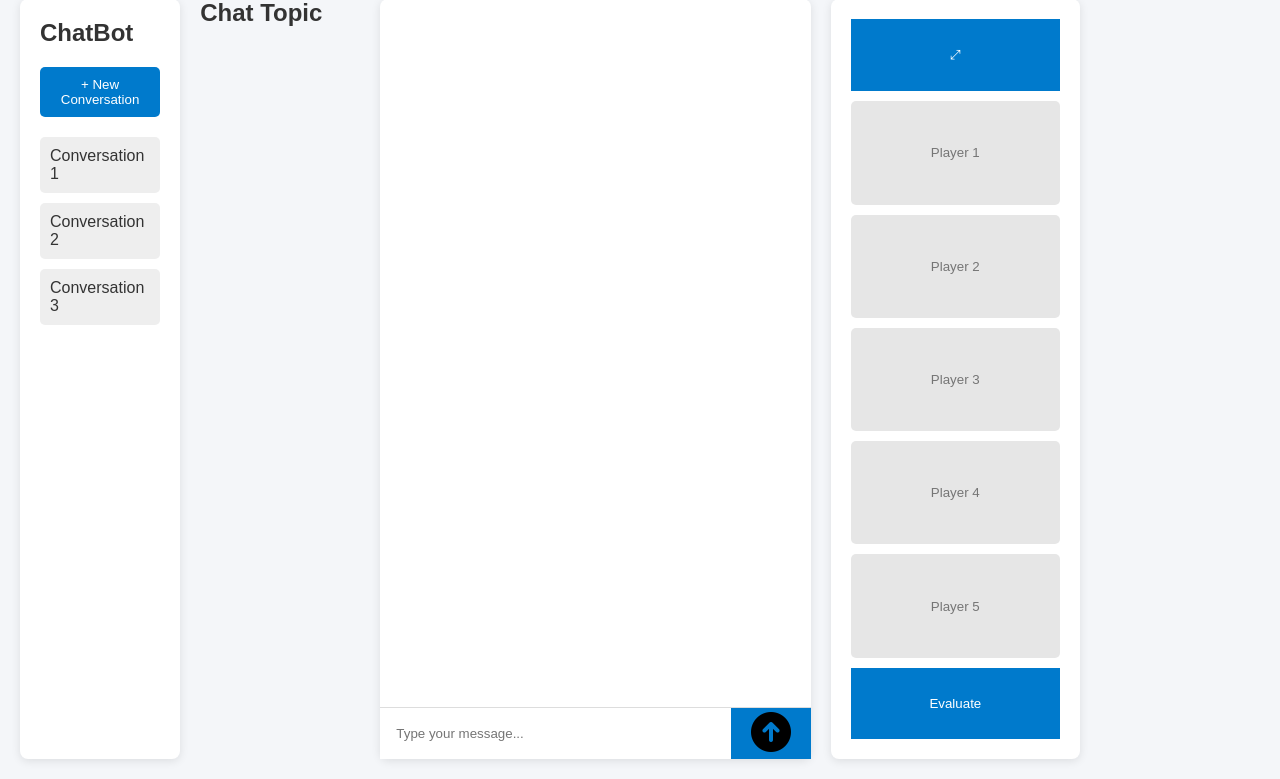
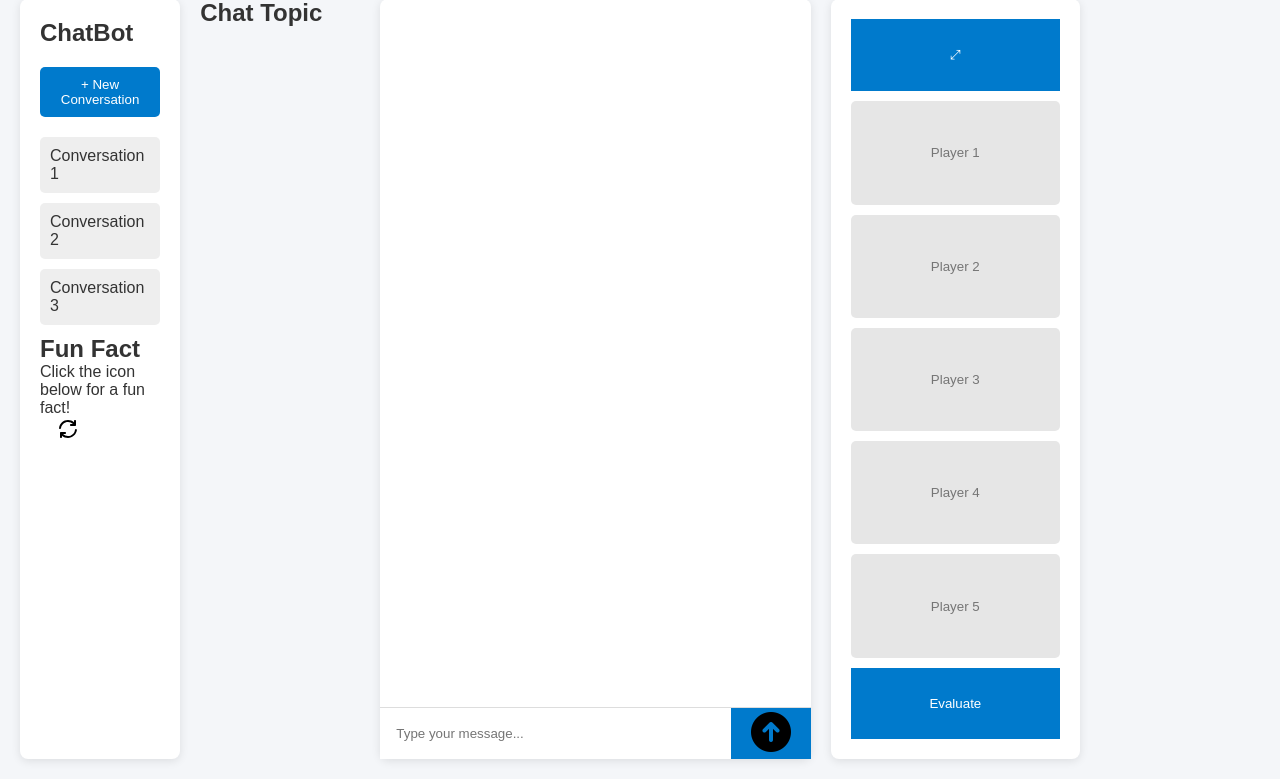
Before and after one commit to AlezHibali/2024-October-VCT-Hackathon, a Flask app: page / in a window 1280 px wide. Shown: the part 21-800 px from the top of the page. Run offline with Flask 3, Linux system fonts and the light colour scheme.

Commit message:
add fun fact HARDCODED

```diff
--- a/project/app.py
+++ b/project/app.py
@@ -2,6 +2,10 @@ from flask import Flask, render_template, request, Response
 import time
 import waitress
 import re
+import random
+
+CURRENT_FUN_FACT_INDEX = 0
+
 
 app = Flask(__name__)
 
@@ -33,6 +37,26 @@ def chat():
 
     return Response(generate_response(), mimetype='text/event-stream')
 
+
+@app.route('/api/funfact', methods=['GET'])
+def fun_fact():
+    # HARDCODED FUN FACTS
+    fun_facts = [
+        "Fun Fact 1: Honey never spoils.",
+        "Fun Fact 2: Bananas are berries, but strawberries aren't.",
+        "Fun Fact 3: Octopuses have three hearts.",
+    ]
+    # Select a random fun fact diff from last one
+    global CURRENT_FUN_FACT_INDEX
+    new_index = CURRENT_FUN_FACT_INDEX
+    while new_index == CURRENT_FUN_FACT_INDEX:
+        new_index = random.randint(0, len(fun_facts) - 1)
+    CURRENT_FUN_FACT_INDEX = new_index
+    fact = fun_facts[new_index]
+
+    return {"fun_fact": fact}
+
+
 # python -m waitress --host=0.0.0.0 --port=5001 project.app:app
 if __name__ == "__main__":
     waitress.serve(app, host="0.0.0.0", port=5001)
--- a/project/static/script.js
+++ b/project/static/script.js
@@ -5,6 +5,8 @@ document.addEventListener("DOMContentLoaded", () => {
   const playerCards = document.querySelector(".player-cards");
   const expandBtn = document.querySelector(".expand-btn");
   const evalTeamBtn = document.querySelector(".eval-team-btn");
+  const refreshFunFactBtn = document.getElementById("refresh-fun-fact");
+  const funFactDisplay = document.getElementById("fun-fact-display");
 
   sendBtn.addEventListener("click", () => {
     const message = userInput.value.trim();
@@ -126,4 +128,16 @@ document.addEventListener("DOMContentLoaded", () => {
       chatBox.scrollTop = chatBox.scrollHeight;
     }
   }
+
+  // Refresh fun fact button
+  refreshFunFactBtn.addEventListener("click", async () => {
+    try {
+      const response = await fetch("/api/funfact");
+      const data = await response.json();
+      funFactDisplay.textContent = data.fun_fact; // Update the fun fact display
+    } catch (error) {
+      funFactDisplay.textContent = "Error: Could not load a fun fact.";
+    }
+  });
+
 });
--- a/project/templates/index.html
+++ b/project/templates/index.html
@@ -18,6 +18,13 @@
         <li>Conversation 2</li>
         <li>Conversation 3</li>
       </ul>
+      <div class="fun-fact-box">
+        <h2>Fun Fact</h2>
+        <p id="fun-fact-display">Click the icon below for a fun fact!</p>
+        <button id="refresh-fun-fact" style="background: none; border: none; cursor: pointer;">
+          <img src="{{ url_for('static', filename='icons/refresh-icon.svg') }}" alt="Refresh Fun Fact" width="24" height="24">
+        </button>
+      </div>
     </div>
 
     <!-- Blank Gaps for Columns 3-4 with Heading-->
```
Also changed, not shown: project/static/icons/refresh-icon.svg (added).
